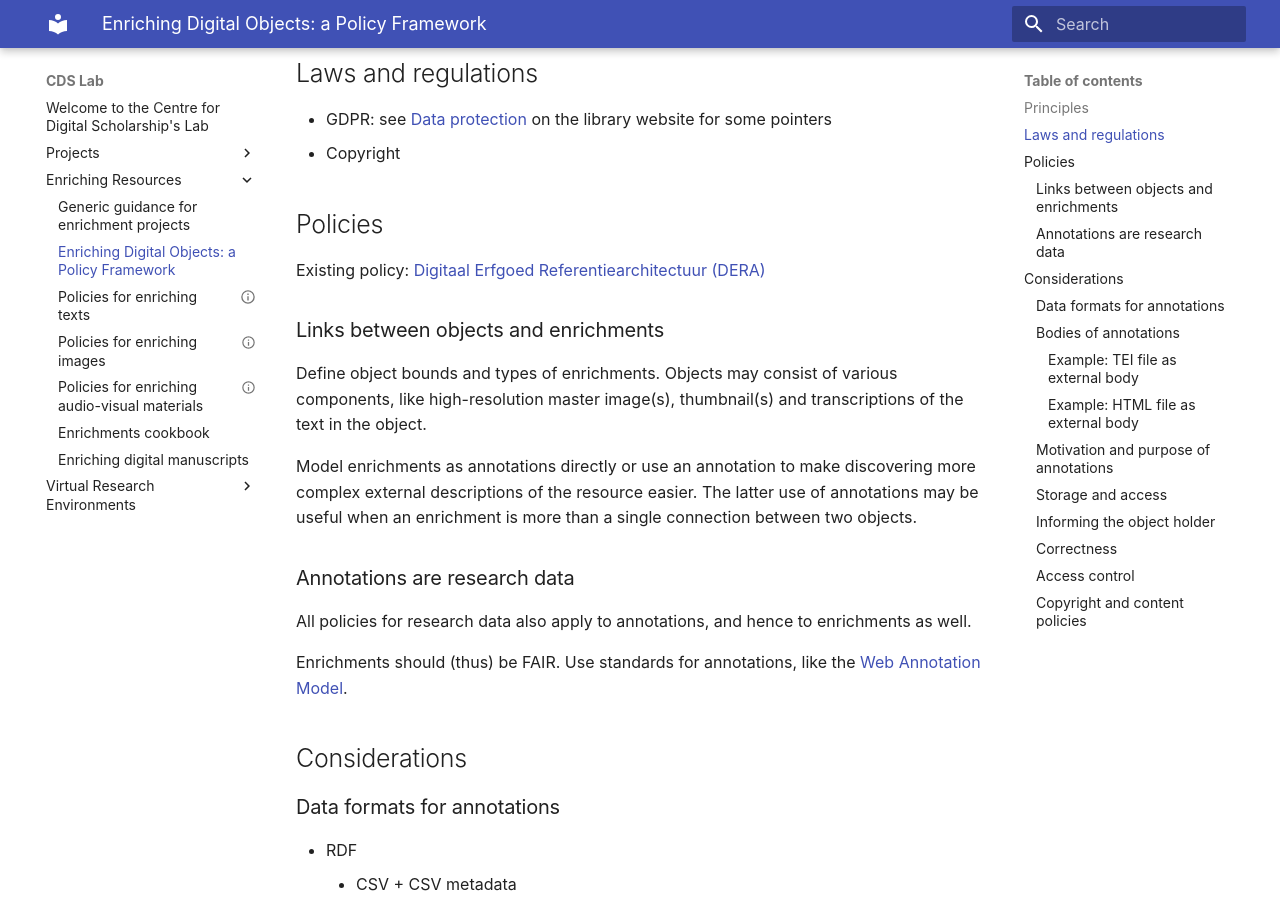
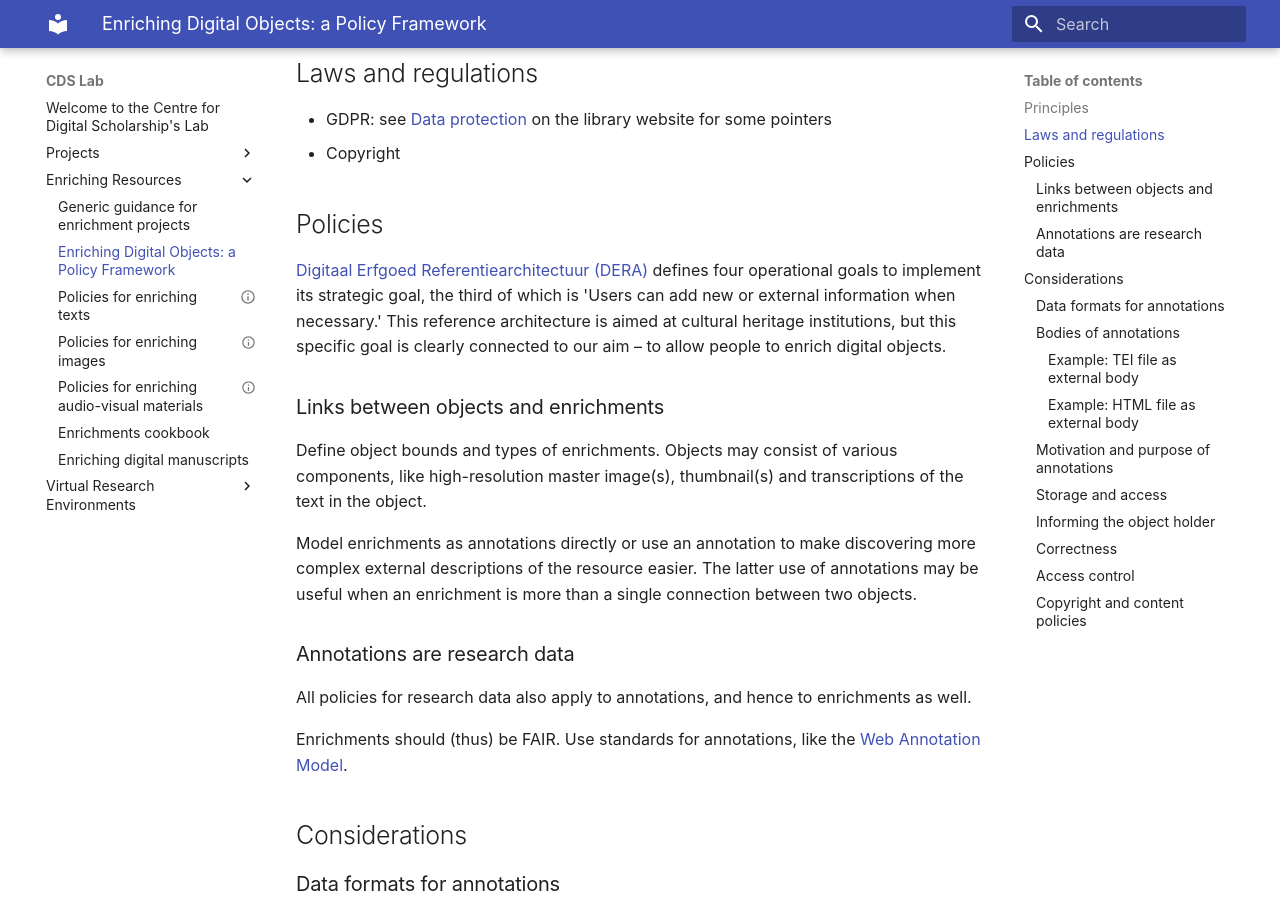
Before and after one commit to LeidenUniversityLibrary/cds-lab-homepage, an MkDocs documentation site: the page built from docs/enriching-resources/policy-framework.md, in a window 1280 px wide and 900 px high, scrolled down 523 px. Built offline with MkDocs 1.6.1 and Material for MkDocs 9.7.7, drawn with Linux system fonts in a browser that asks for light colours.

Commit message:
Update the relation with DERA

```diff
--- a/docs/enriching-resources/policy-framework.md
+++ b/docs/enriching-resources/policy-framework.md
@@ -22,7 +22,12 @@
 
 # Policies
 
-Existing policy: [Digitaal Erfgoed Referentiearchitectuur (DERA)](https://www.netwerkdigitaalerfgoed.nl/wp-content/uploads/2018/11/181107-DERA2.0_def.pdf)
+[Digitaal Erfgoed Referentiearchitectuur (DERA)][dera] defines four operational goals to implement its strategic goal,
+the third of which is 'Users can add new or external information when necessary.'
+This reference architecture is aimed at cultural heritage institutions, but this specific goal
+is clearly connected to our aim – to allow people to enrich digital objects.
+
+[dera]: https://www.netwerkdigitaalerfgoed.nl/wp-content/uploads/2018/11/181107-DERA2.0_def.pdf
 
 ## Links between objects and enrichments
 
```
